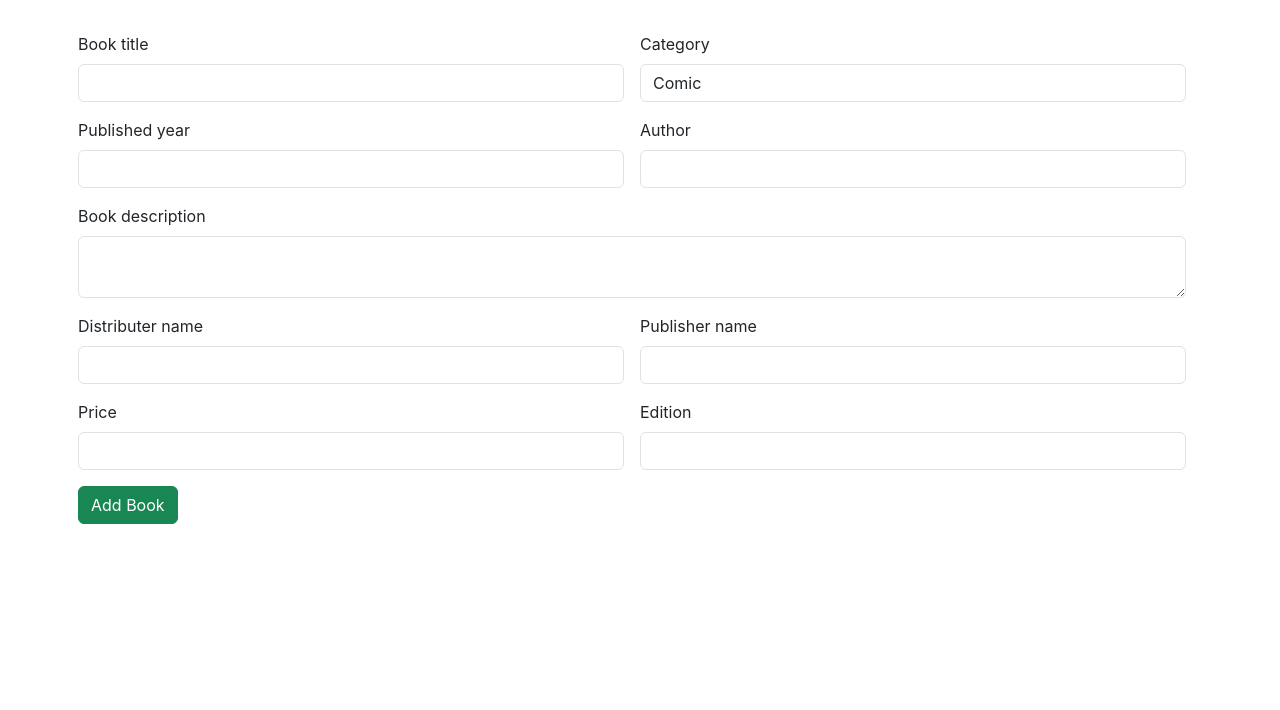
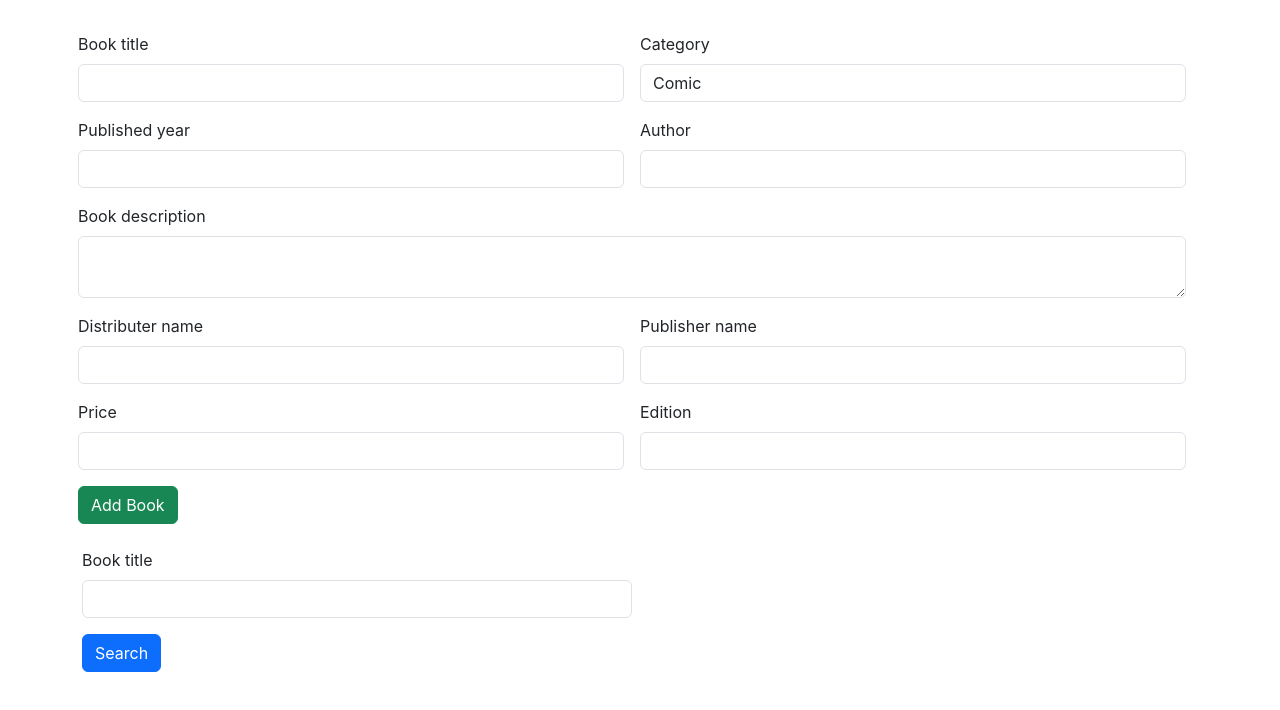
Before and after one commit to Abijith-V-001/react-library-app-2024, a React (Create React App) app: page / in a window 1280 px wide. Shown: the top 710 px of the page. Built offline with nearby package versions, Linux system fonts and the light colour scheme.

Commit message:
Search  books page updated

```diff
--- a/src/App.js
+++ b/src/App.js
@@ -1,11 +1,13 @@
 import logo from './logo.svg';
 import './App.css';
 import AddBook from './Components/AddBook';
+import SearchBook from './Components/SearchBook';
 
 function App() {
   return (
     <div>
       <AddBook/>
+      <SearchBook/>
     </div>
   );
 }
--- /dev/null
+++ b/src/Components/SearchBook.jsx
@@ -0,0 +1,27 @@
+import React from 'react'
+
+const SearchBook = () => {
+  return (
+    <div><br />
+
+<div className="container">
+    <div className="row g-3">
+        <div className="col col-12 col-sm-6 col-md-6 col-lg-6 col-xl-6 col-xxl-6">
+
+<label htmlFor="" className="form-label">Book title</label>
+<input type="text" className="form-control" />
+
+        </div>
+        <div className="col col-12 col-sm-12 col-md-12 col-lg-12 col-xl-12 col-xxl-12">
+
+<button className="btn btn-primary">Search</button>
+
+        </div>
+    </div>
+</div>
+
+    </div>
+  )
+}
+
+export default SearchBook
```
